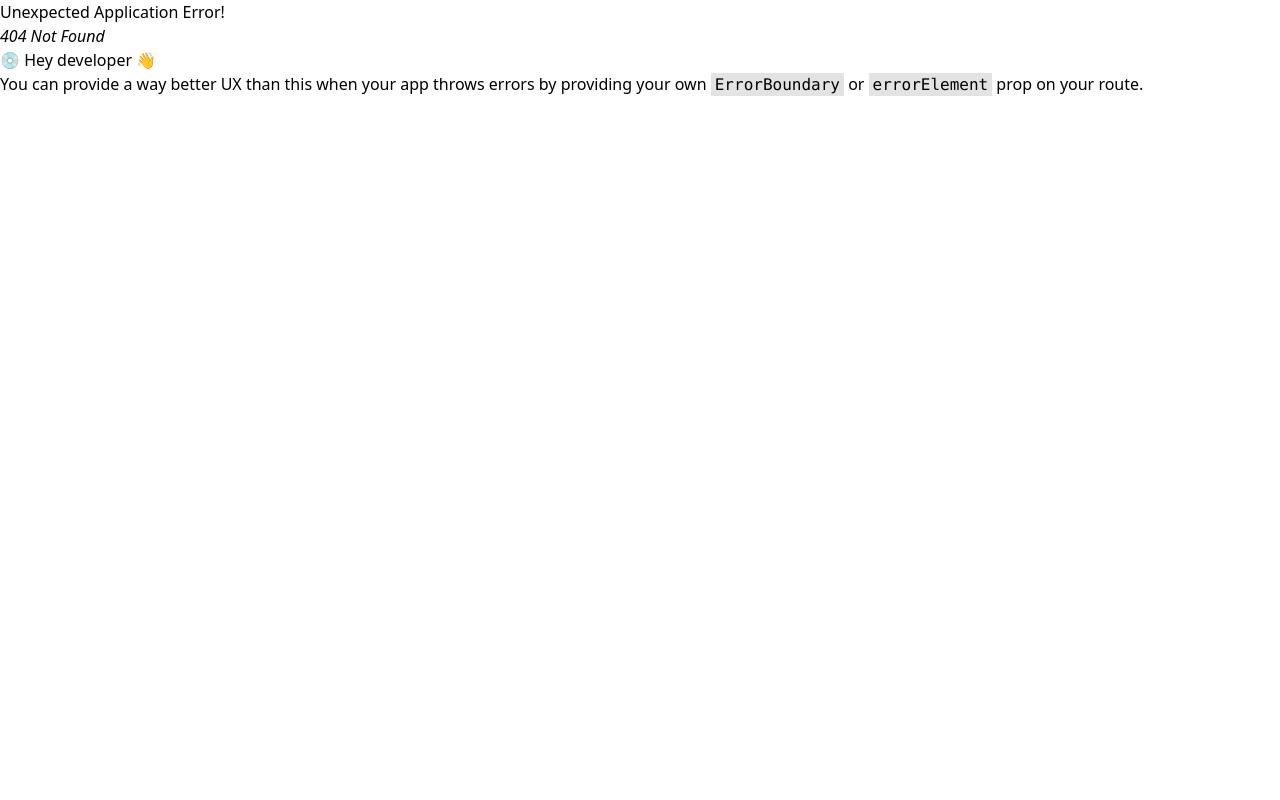
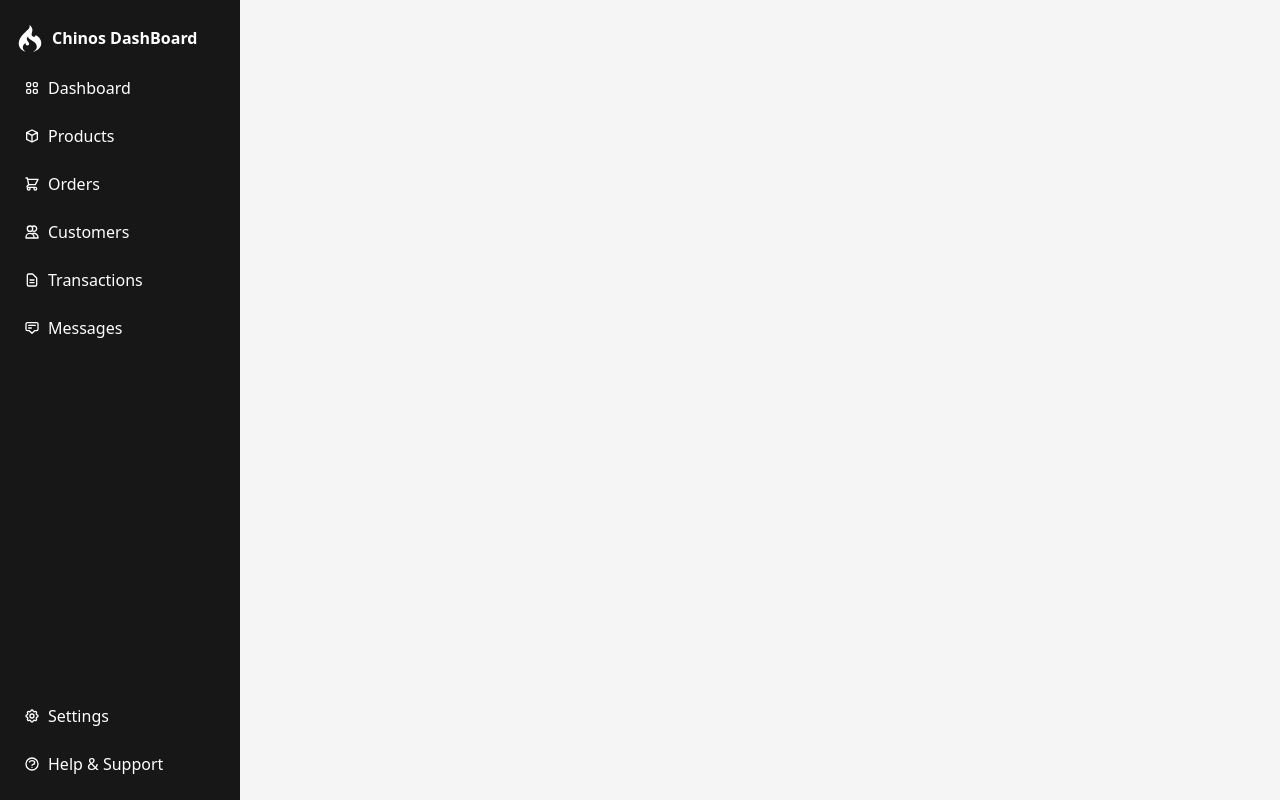
Before and after one commit to ch1n069/FlexDash, a React (Vite) app: page /customers in a window 1280 px wide. Before the commit this address had no page. Built offline with nearby package versions, Linux system fonts and the light colour scheme.

Commit message:
added the Link pages

```diff
--- a/src/components/NavLink.jsx
+++ b/src/components/NavLink.jsx
@@ -1,11 +1,13 @@
 import React from "react";
-import { Link } from "react-router-dom";
+import { Link, useLocation } from "react-router-dom";
 
 const NavLink = ({ item }) => {
+  // GET THE current route
+  const { pathname } = useLocation();
   const linkClass =
-    "flex items-center gap-2 font-light px-3 py-2 hover:bg-neutral-700 hover:no-underline active:bg-neutral-600 rounded-sm text-base";
+    "flex items-center gap-2 font-light px-3 py-2 hover:bg-neutral-700  active:bg-neutral-600 rounded-sm text-base";
   return (
-    <div className="items-center py-2">
+    <div className="items-center py-1">
       <Link to={item.path} className={linkClass}>
         {/* this will hold the logo */}
         <span className="text-white">{item.icon}</span>
--- /dev/null
+++ b/src/pages/Customers.jsx
@@ -0,0 +1,7 @@
+import React from "react";
+
+const Customers = () => {
+  return <div>Customers</div>;
+};
+
+export default Customers;
--- /dev/null
+++ b/src/pages/Messages.jsx
@@ -0,0 +1,7 @@
+import React from "react";
+
+const Messages = () => {
+  return <div></div>;
+};
+
+export default Messages;
--- /dev/null
+++ b/src/pages/Orders.jsx
@@ -0,0 +1,7 @@
+import React from "react";
+
+const Orders = () => {
+  return <div></div>;
+};
+
+export default Orders;
--- /dev/null
+++ b/src/pages/Transactions.jsx
@@ -0,0 +1,7 @@
+import React from "react";
+
+const Transactions = () => {
+  return <div></div>;
+};
+
+export default Transactions;
```
Also changed, not shown: src/App.jsx (+10 -0 lines), src/pages/Products.jsx (renamed from src/shared/Products.jsx).
